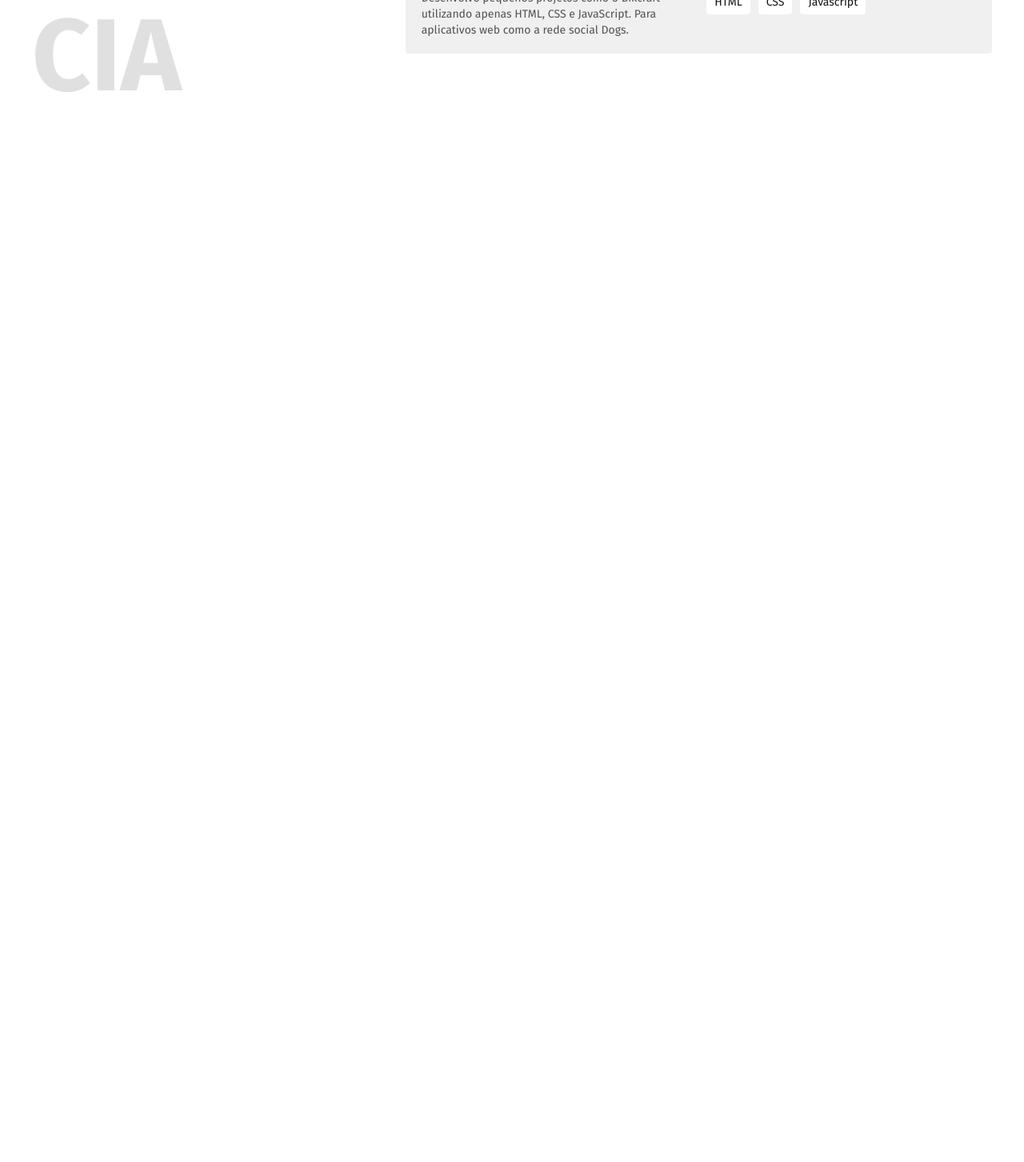
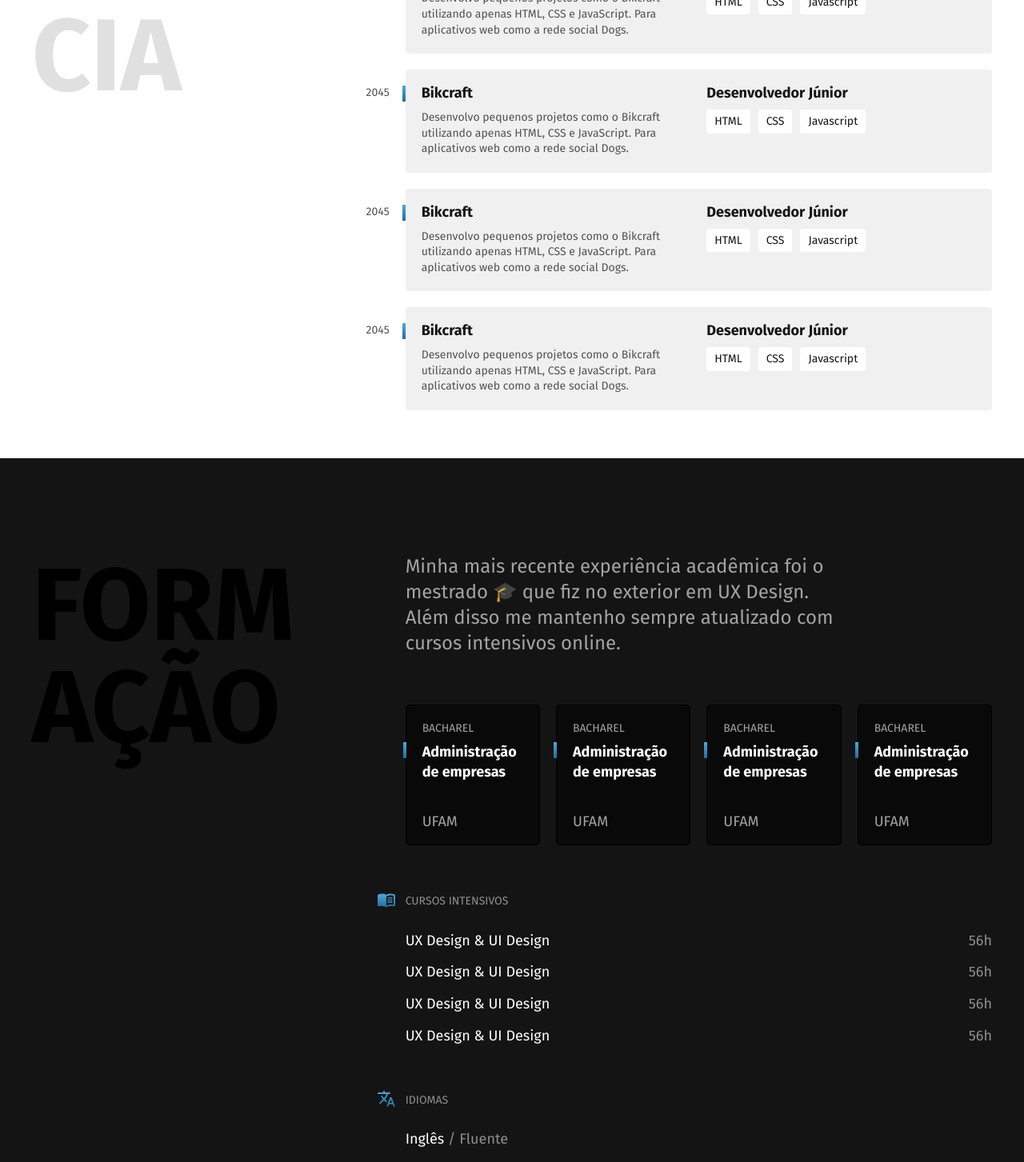
Before and after one commit to victorlucass/app-myProfile, a React (Vite) app: page / in a window 1280 px wide. Shown: the part 860-2313 px from the top of the page at 80% size. Before the commit the page ends 1034 px from the top, so only its background shows below. Built offline with nearby package versions, Linux system fonts and the light colour scheme.

Commit message:
feat: template formation

```diff
--- a/index.html
+++ b/index.html
@@ -5,7 +5,7 @@
     <link rel="preconnect" href="https://fonts.googleapis.com" />
     <link rel="preconnect" href="https://fonts.gstatic.com" crossorigin />
     <link
-      href="https://fonts.googleapis.com/css2?family=Fira+Sans:wght@400;700&display=swap"
+      href="https://fonts.googleapis.com/css2?family=Fira+Sans:wght@100;400;700&display=swap"
       rel="stylesheet"
     />
     <!-- <link rel="icon" type="image/svg+xml" href="/vite.svg" /> -->
--- a/src/App.tsx
+++ b/src/App.tsx
@@ -1,5 +1,6 @@
 import { ThemeProvider } from "styled-components";
 import { Experience } from "./components/Experience";
+import { Formation } from "./components/Formation";
 import { Header } from "./components/Header";
 import { Introduction } from "./components/Introduction";
 import { GlobalStyled } from "./styles/global.styled";
@@ -11,6 +12,7 @@ function App() {
       <Header />
       <Introduction />
       <Experience />
+      <Formation />
       <GlobalStyled />
     </ThemeProvider>
   );
--- a/src/components/Experience.styled.ts
+++ b/src/components/Experience.styled.ts
@@ -60,4 +60,30 @@ export const ExperienceContainer = styled.section`
     line-height: 1.1;
     font-weight: bold;
   }
+
+  @media screen and (max-width: 800px) {
+    grid-template-columns: 1fr;
+    gap: 40px;
+    h2 {
+      font-size: 3rem;
+      text-transform: capitalize;
+      max-width: initial;
+    }
+    .company-experience {
+      font-size: 1.25rem;
+    }
+    .company-year {
+      position: initial;
+      order: 1;
+      width: initial;
+      text-align: left;
+    }
+    .company-year::before {
+      content: "Ano: ";
+    }
+  }
+
+  @media screen and (max-width: 400px) {
+    grid-template-columns: 1fr;
+  }
 `;
--- a/src/components/Experience.tsx
+++ b/src/components/Experience.tsx
@@ -25,6 +25,48 @@ export function Experience() {
             <li>Javascript</li>
           </ul>
         </div>
+        <div className="company-container">
+          <span className="company-year">2045</span>
+          <h3 className="bold-titulo">Bikcraft</h3>
+          <span className="bold-titulo">Desenvolvedor Júnior</span>
+          <p className="company-experience">
+            Desenvolvo pequenos projetos como o Bikcraft utilizando apenas HTML,
+            CSS e JavaScript. Para aplicativos web como a rede social Dogs.
+          </p>
+          <ul className="company-skill">
+            <li>HTML</li>
+            <li>CSS</li>
+            <li>Javascript</li>
+          </ul>
+        </div>
+        <div className="company-container">
+          <span className="company-year">2045</span>
+          <h3 className="bold-titulo">Bikcraft</h3>
+          <span className="bold-titulo">Desenvolvedor Júnior</span>
+          <p className="company-experience">
+            Desenvolvo pequenos projetos como o Bikcraft utilizando apenas HTML,
+            CSS e JavaScript. Para aplicativos web como a rede social Dogs.
+          </p>
+          <ul className="company-skill">
+            <li>HTML</li>
+            <li>CSS</li>
+            <li>Javascript</li>
+          </ul>
+        </div>
+        <div className="company-container">
+          <span className="company-year">2045</span>
+          <h3 className="bold-titulo">Bikcraft</h3>
+          <span className="bold-titulo">Desenvolvedor Júnior</span>
+          <p className="company-experience">
+            Desenvolvo pequenos projetos como o Bikcraft utilizando apenas HTML,
+            CSS e JavaScript. Para aplicativos web como a rede social Dogs.
+          </p>
+          <ul className="company-skill">
+            <li>HTML</li>
+            <li>CSS</li>
+            <li>Javascript</li>
+          </ul>
+        </div>
       </div>
     </ExperienceContainer>
   );
--- /dev/null
+++ b/src/components/Formation.styled.ts
@@ -0,0 +1,152 @@
+import styled from "styled-components";
+import courseIcon from "../assets/course.svg";
+import languageIcon from "../assets/languages.svg";
+import detalhe from "../assets/detalhe.svg";
+import {
+  containerDefault,
+  pixelToRem,
+  subtitleDefault,
+} from "../styles/global.styled";
+
+export const FormationContainer = styled.section`
+  background: ${(props) => props.theme.c13};
+  .formation-container {
+    ${containerDefault}
+    padding: 120px 20px;
+    h2 {
+      ${subtitleDefault}
+      font-weight: 700;
+      color: ${(props) => props.theme.black};
+      max-width: 5ch;
+    }
+    position: relative;
+  }
+
+  .formation-container::after {
+    content: "";
+    display: block;
+    width: 130px;
+    height: 100px;
+    background: url(${detalhe}) no-repeat center;
+    position: absolute;
+    bottom: -50px;
+    left: 20px;
+  }
+
+  .paragraphStyleDefault {
+    color: ${(props) => props.theme.c6};
+  }
+
+  .college-list {
+    display: flex;
+    flex-wrap: wrap;
+    gap: 20px;
+    margin-bottom: 60px;
+  }
+  .college-info-container {
+    background: ${(props) => props.theme.black2};
+    border: 1px solid ${(props) => props.theme.black};
+    border-radius: 5px;
+    padding: 20px;
+    flex: 1;
+  }
+  .college-type,
+  .college-institution {
+    color: ${(props) => props.theme.c6};
+    text-transform: uppercase;
+    font-weight: 400;
+  }
+  .college-type {
+    font-size: ${pixelToRem(14)};
+  }
+  .college-institution {
+    font-size: ${pixelToRem(18)};
+  }
+  .college-course {
+    color: ${(props) => props.theme.white};
+    margin: 10px 0 40px 0;
+    font-weight: bold;
+    font-size: 1.125rem;
+    line-height: 1.4;
+    position: relative;
+  }
+  .college-course::before {
+    content: "";
+    display: block;
+    width: 4px;
+    height: 20px;
+    background: ${(props) => props.theme.gradient};
+    position: absolute;
+    left: -24px;
+  }
+
+  .extra-training h3 {
+    color: ${(props) => props.theme.c7};
+    font-size: 0.875rem;
+    line-height: 1.4;
+    text-transform: uppercase;
+    margin-bottom: 30px;
+    position: relative;
+  }
+
+  .extra-training h3::before {
+    display: block;
+    content: "";
+    width: 24px;
+    height: 24px;
+    position: absolute;
+    left: -36px;
+    top: -4px;
+  }
+
+  .courses h3::before {
+    background: url(${courseIcon}) no-repeat center center;
+  }
+
+  .languages h3::before {
+    background: url(${languageIcon}) no-repeat center center;
+  }
+
+  .extra-training ul li {
+    color: ${(props) => props.theme.white};
+    font-size: 1.125rem;
+    line-height: 1.1;
+    margin-bottom: 20px;
+  }
+
+  .extra-training .courses ul li {
+    display: flex;
+    justify-content: space-between;
+  }
+
+  .extra-training ul li span {
+    color: ${(props) => props.theme.c7};
+  }
+
+  .courses {
+    margin-bottom: 60px;
+  }
+
+  @media screen and (max-width: 800px) {
+    .formation-container {
+      grid-template-columns: 1fr;
+      padding: 60px 20px;
+      gap: 40px;
+    }
+
+    .formation-container {
+      h2 {
+        font-size: 3rem;
+        text-transform: capitalize;
+        max-width: initial;
+      }
+      .paragraphStyleDefault {
+        font-size: 1.25rem;
+      }
+    }
+    .extra-training h3::before {
+      position: initial;
+      margin-bottom: 10px;
+    }
+  }
+`;
--- /dev/null
+++ b/src/components/Formation.tsx
@@ -0,0 +1,76 @@
+import { FormationContainer } from "./Formation.styled";
+
+export function Formation() {
+  return (
+    <FormationContainer id="formation" aria-label="Formação">
+      <div className="formation-container">
+        <h2>Formação</h2>
+        <div>
+          <p className="paragraphStyleDefault">
+            Minha mais recente experiência acadêmica foi o mestrado 🎓 que fiz
+            no exterior em UX Design. Além disso me mantenho sempre atualizado
+            com cursos intensivos online.
+          </p>
+          <ul className="college-list">
+            <li className="college-info-container">
+              <span className="college-type">Bacharel</span>
+              <h3 className="college-course">Administração de empresas</h3>
+              <span className="college-institution">UFAM </span>
+            </li>
+            <li className="college-info-container">
+              <span className="college-type">Bacharel</span>
+              <h3 className="college-course">Administração de empresas</h3>
+              <span className="college-institution">UFAM </span>
+            </li>
+            <li className="college-info-container">
+              <span className="college-type">Bacharel</span>
+              <h3 className="college-course">Administração de empresas</h3>
+              <span className="college-institution">UFAM </span>
+            </li>
+            <li className="college-info-container">
+              <span className="college-type">Bacharel</span>
+              <h3 className="college-course">Administração de empresas</h3>
+              <span className="college-institution">UFAM </span>
+            </li>
+          </ul>
+
+          <div className="extra-training">
+            <div className="courses">
+              <h3>CURSOS INTENSIVOS</h3>
+              <ul>
+                <li>
+                  UX Design & UI Design
+                  <span>56h</span>
+                </li>
+                <li>
+                  UX Design & UI Design
+                  <span>56h</span>
+                </li>
+                <li>
+                  UX Design & UI Design
+                  <span>56h</span>
+                </li>
+                <li>
+                  UX Design & UI Design
+                  <span>56h</span>
+                </li>
+              </ul>
+            </div>
+
+            <div className="languages">
+              <h3>IDIOMAS</h3>
+              <ul>
+                <li>
+                  Inglês <span>/ Fluente</span>
+                </li>
+                <li>
+                  Inglês <span>/ Fluente</span>
+                </li>
+              </ul>
+            </div>
+          </div>
+        </div>
+      </div>
+    </FormationContainer>
+  );
+}
--- a/src/styles/themes/defaultTheme.ts
+++ b/src/styles/themes/defaultTheme.ts
@@ -1,5 +1,7 @@
 export const defaultTheme = {
   white: "#FFFFFF",
+  black: "#000000",
+  black2: "#090909",
   c1: "#F5F5F5",
   c2: "#F0F0F0",
   c3: "#E0E0E0",
```
Also changed, not shown: src/assets/course.svg (added), src/assets/languages.svg (added).
